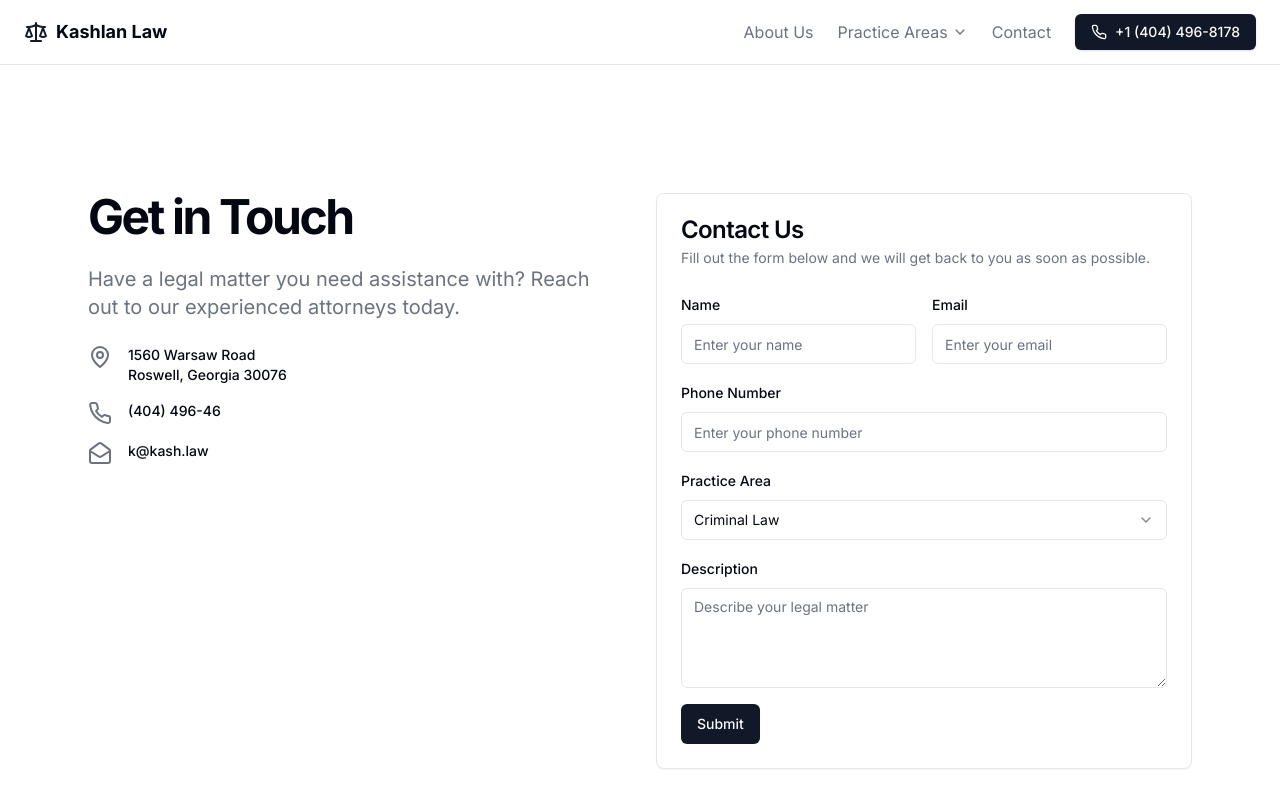
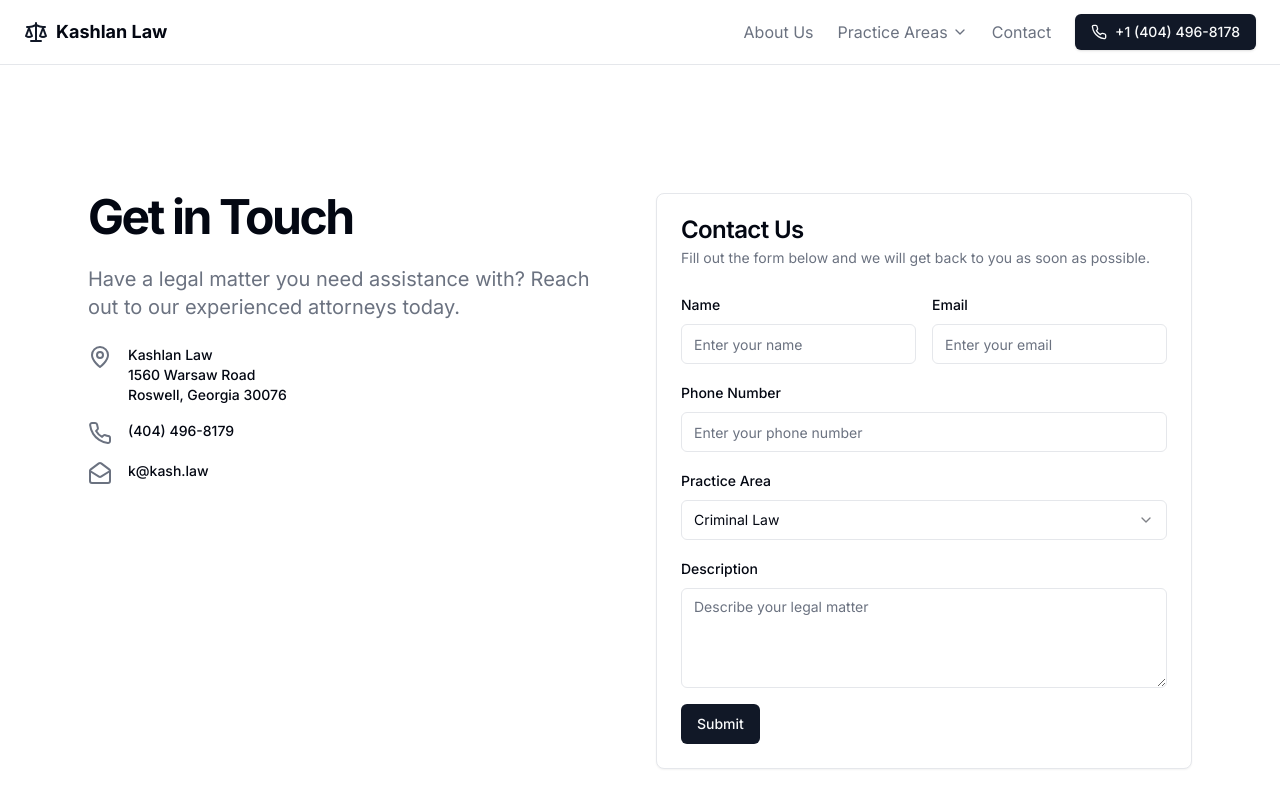
Before and after one commit to ra8200/kashlan-law, a Next.js app: page /contact in a window 1280 px wide. Shown: the top 800 px of the page. Built offline with nearby package versions, Linux system fonts and the light colour scheme.

Commit message:
updated code

```diff
--- a/app/about/page.tsx
+++ b/app/about/page.tsx
@@ -16,7 +16,7 @@ export default function About() {
       >
         <div className="absolute inset-0 bg-black bg-opacity-50 flex flex-col items-center justify-center">
           <h1 className="text-4xl font-bold text-white">Kareem A. Kashlan</h1>
-          <Button className="mt-4 bg-black text-white">Get a Free Consultation</Button>
+          <Button className="mt-4 bg-white text-gray-700">Get a Free Consultation</Button>
         </div>
       </div>
       <div className="max-w-5xl mx-auto p-6">
@@ -46,9 +46,6 @@ export default function About() {
                 As a licensed Attorney in the State of Georgia, Kareem is barred to practice law in all Georgia Trial Courts as well as the GA Court of Appeals. He is also licensed to practice law in Federal Courts including the Federal Court of Appeals.
               </p>
               <p>
-                As a licensed Attorney in the State of Georgia, Kareem is barred to practice law in all Georgia Trial Courts as well as the GA Court of Appeals. He is also licensed to practice law in Federal Courts including the Federal Court of Appeals.
-              </p>
-              <p>
                 With an emphasis on zealous advocacy, judicial equity, and a humanistic approach, Kareem has built a reputation as a dedicated and compassionate representative for his clients. His commitment to providing personalized legal services and his ability to navigate the complexities of the legal system have earned him the trust and respect of his clients.
               </p>
               <p>
--- a/app/contact/page.tsx
+++ b/app/contact/page.tsx
@@ -15,19 +15,29 @@ export default function Contact() {
           <div className="space-y-4">
             <div className="flex gap-4">
               <MapPinIcon className="h-6 w-6 text-muted-foreground" />
-              <p className="text-sm font-medium">
+              <a
+                href="https://www.google.com/maps/place/The+Raffaeli+Professional+Building,+1560+Warsaw+Rd,+Roswell,+GA+30076/@34.0373603,-84.3336258,17z/data=!3m1!4b1!4m6!3m5!1s0x88f574c705296c8f:0xea2f30385256a721!8m2!3d34.0373559!4d-84.3310509!16s%2Fg%2F11bw3ym_1n?entry=ttu"
+                className="text-sm font-medium"
+              >
+                Kashlan Law
+                <br />
                 1560 Warsaw Road
                 <br />
                 Roswell, Georgia 30076
-              </p>
+              </a>
             </div>
             <div className="flex gap-4">
               <PhoneIcon className="h-6 w-6 text-muted-foreground" />
-              <p className="text-sm font-medium">(404) 496-46</p>
+              <a href="+14044968178" className="text-sm font-medium">(404) 496-8179</a>
             </div>
             <div className="flex gap-4">
               <MailOpenIcon className="h-6 w-6 text-muted-foreground" />
-              <p className="text-sm font-medium">k@kash.law</p>
+              <a
+                href="k@kash.law"
+                className="text-sm font-medium"
+              >
+                k@kash.law
+              </a>
             </div>
           </div>
         </div>
--- a/components/Footer.tsx
+++ b/components/Footer.tsx
@@ -1,6 +1,5 @@
 "use client";
 
-import Link from "next/link";
 import { MailIcon, PhoneIcon, LinkedinIcon, MapPinIcon } from "@/components/icons";
 import { Button } from "./ui/button";
 
```
